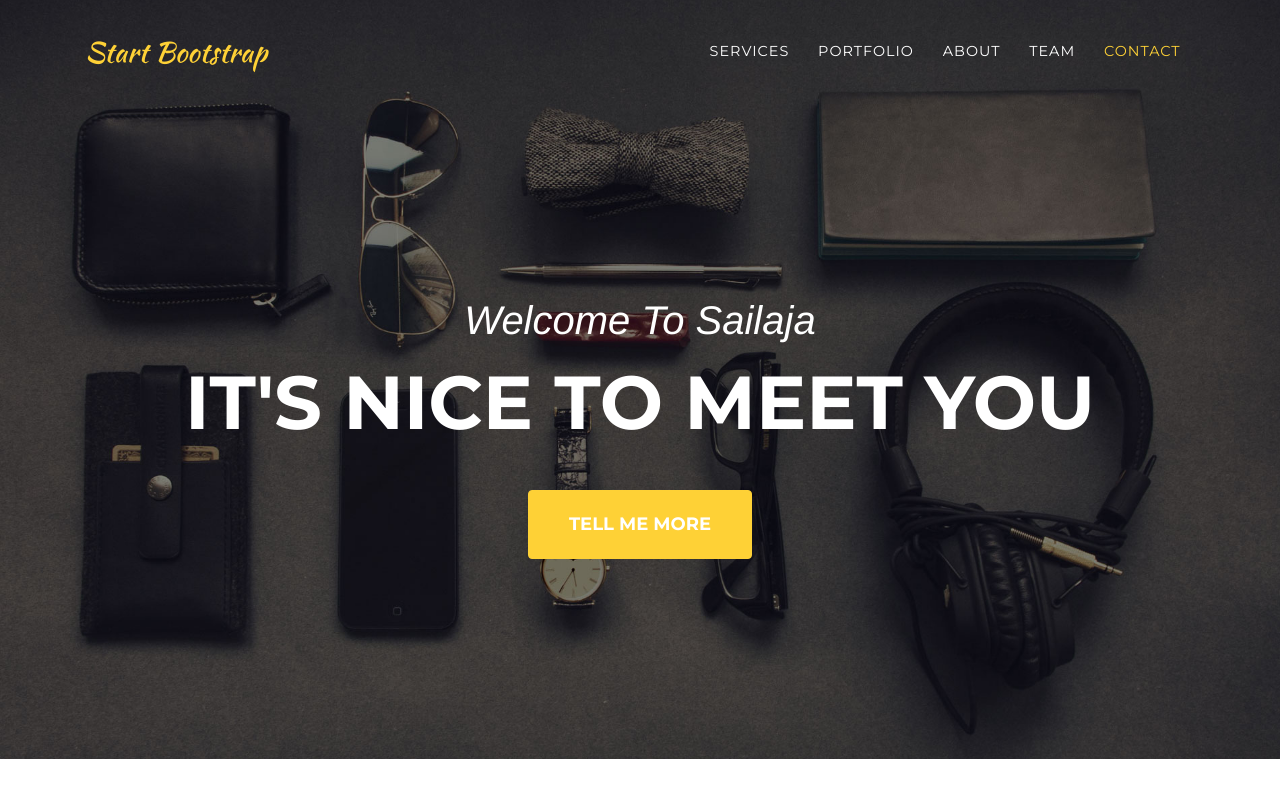
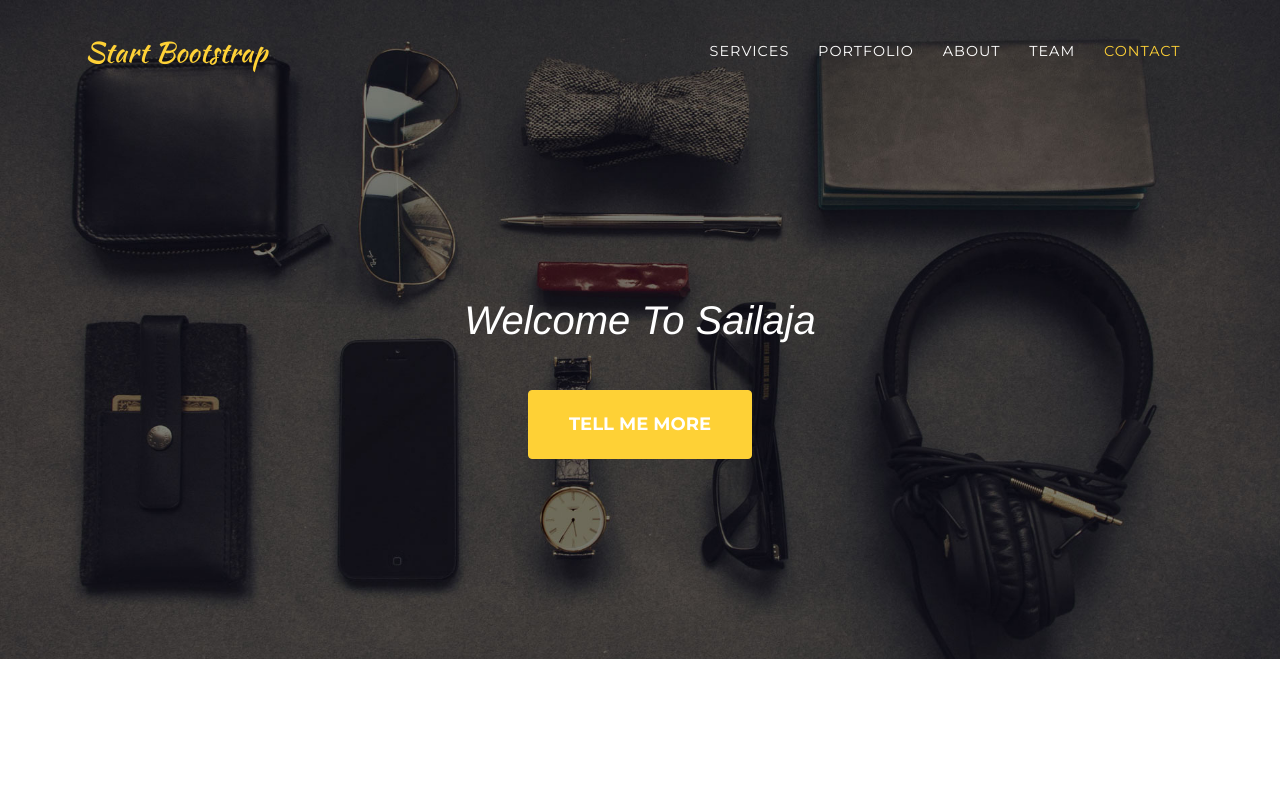
Before and after one commit to Sailaja-DS/Sailaja, a plain HTML site: page index.html in a window 1280 px wide. Shown: the top 800 px of the page. Drawn offline with Linux system fonts and the light colour scheme; a web font is replaced by a local one.

Commit message:
Update index.html

```diff
--- a/index.html
+++ b/index.html
@@ -62,7 +62,7 @@
       <div class="container">
         <div class="intro-text">
           <div class="intro-lead-in">Welcome To Sailaja</div>
-          <div class="intro-heading text-uppercase">It's Nice To Meet You</div>
+          <div class="intro-heading text-uppercase"></div>
           <a class="btn btn-primary btn-xl text-uppercase js-scroll-trigger" href="#services">Tell Me More</a>
         </div>
       </div>
```
